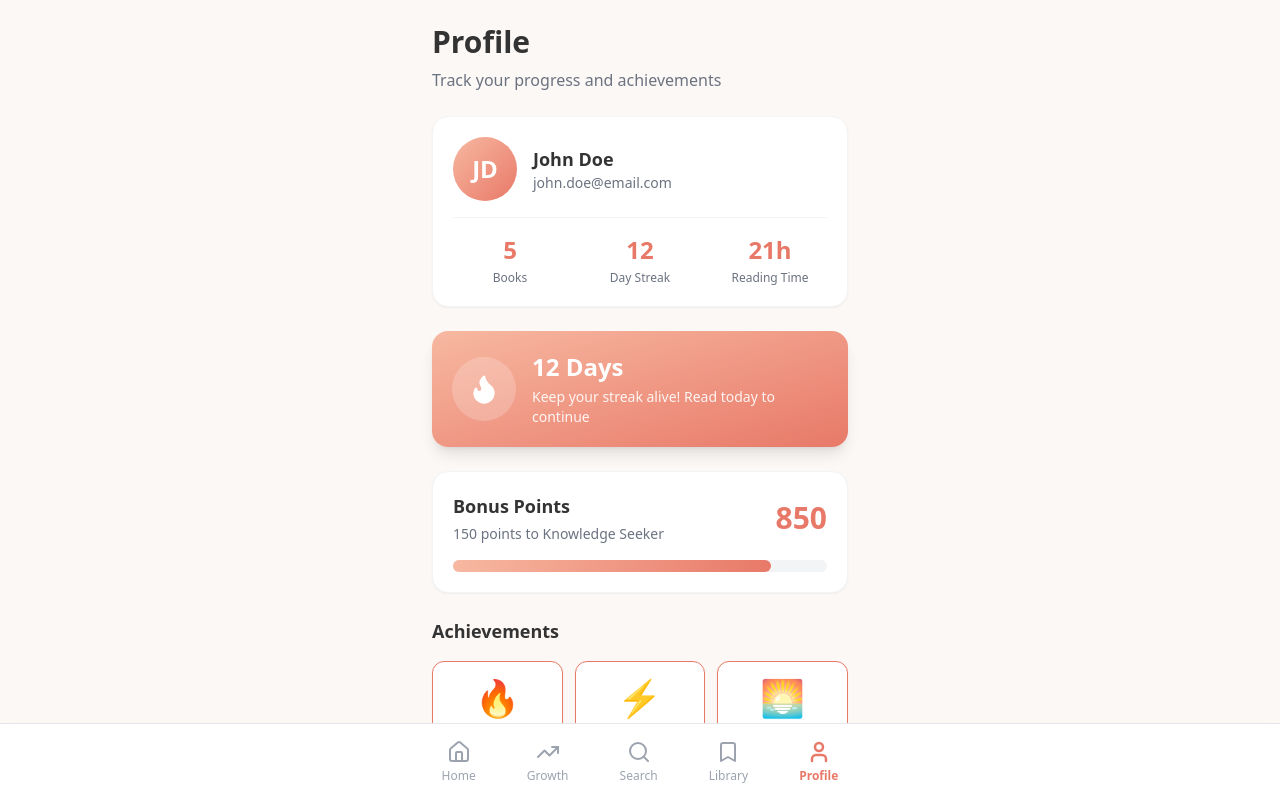
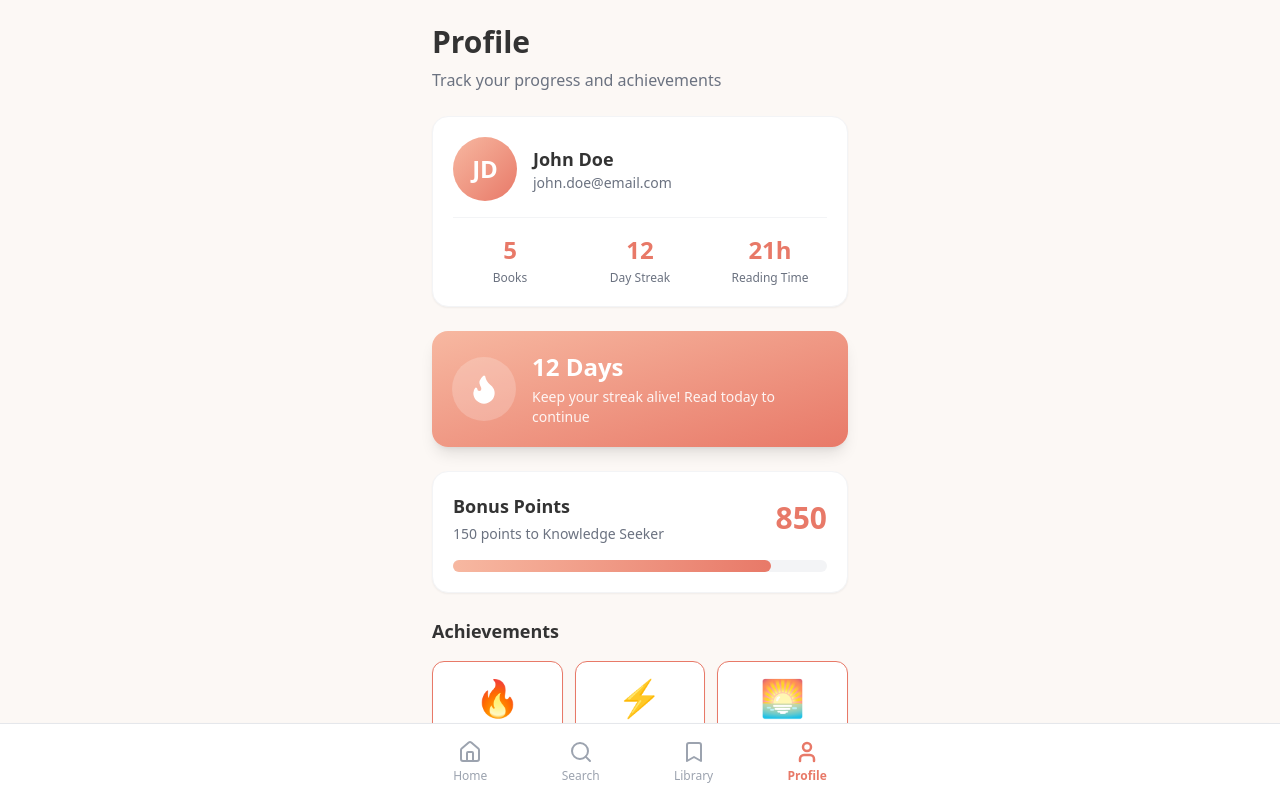
Before and after one commit to WellReadApp/wr-app, a React (Vite) app: page /profile in a window 1280 px wide. Shown: the top 798 px of the page. Built offline with nearby package versions, Linux system fonts and the light colour scheme.

Commit message:
removed growth tab from bottom navigation

```diff
--- a/src/components/BottomNav.tsx
+++ b/src/components/BottomNav.tsx
@@ -8,11 +8,13 @@ const BottomNav = () => {
     path: '/',
     icon: HomeIcon,
     label: 'Home'
-  }, {
-    path: '/growth-plan',
-    icon: TrendingUpIcon,
-    label: 'Growth'
-  }, {
+  },
+  // {
+  //   path: '/growth-plan',
+  //   icon: TrendingUpIcon,
+  //   label: 'Growth'
+  // },
+  {
     path: '/search',
     icon: SearchIcon,
     label: 'Search'
```
